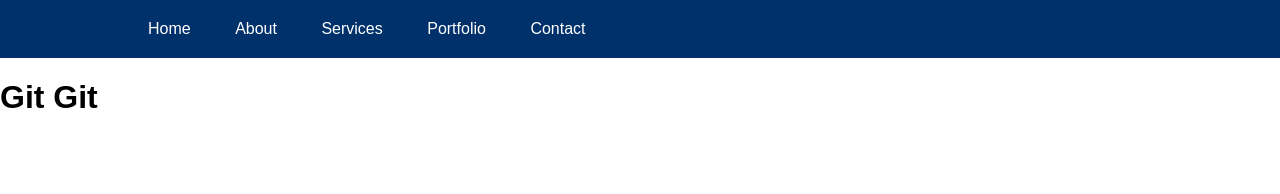
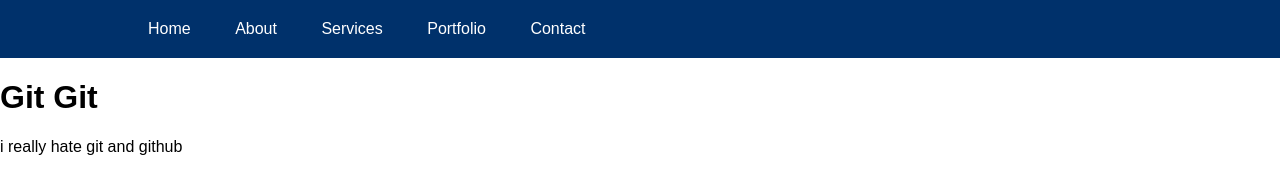
Before and after one commit to jmaguss/GithubDemo, a plain HTML site: page index.html in a window 1280 px wide. Drawn offline with nearby package versions, Linux system fonts and the light colour scheme.

Commit message:
index modied on new branch

```diff
--- a/index.html
+++ b/index.html
@@ -31,6 +31,7 @@
         </nav>
 
         <h1>Git Git</h1>
+        <p>i really hate git and github</p>
         <script
             src="https://code.jquery.com/jquery-3.6.0.js"
             integrity="sha256-H+K7U5CnXl1h5ywQfKtSj8PCmoN9aaq30gDh27Xc0jk="
```
